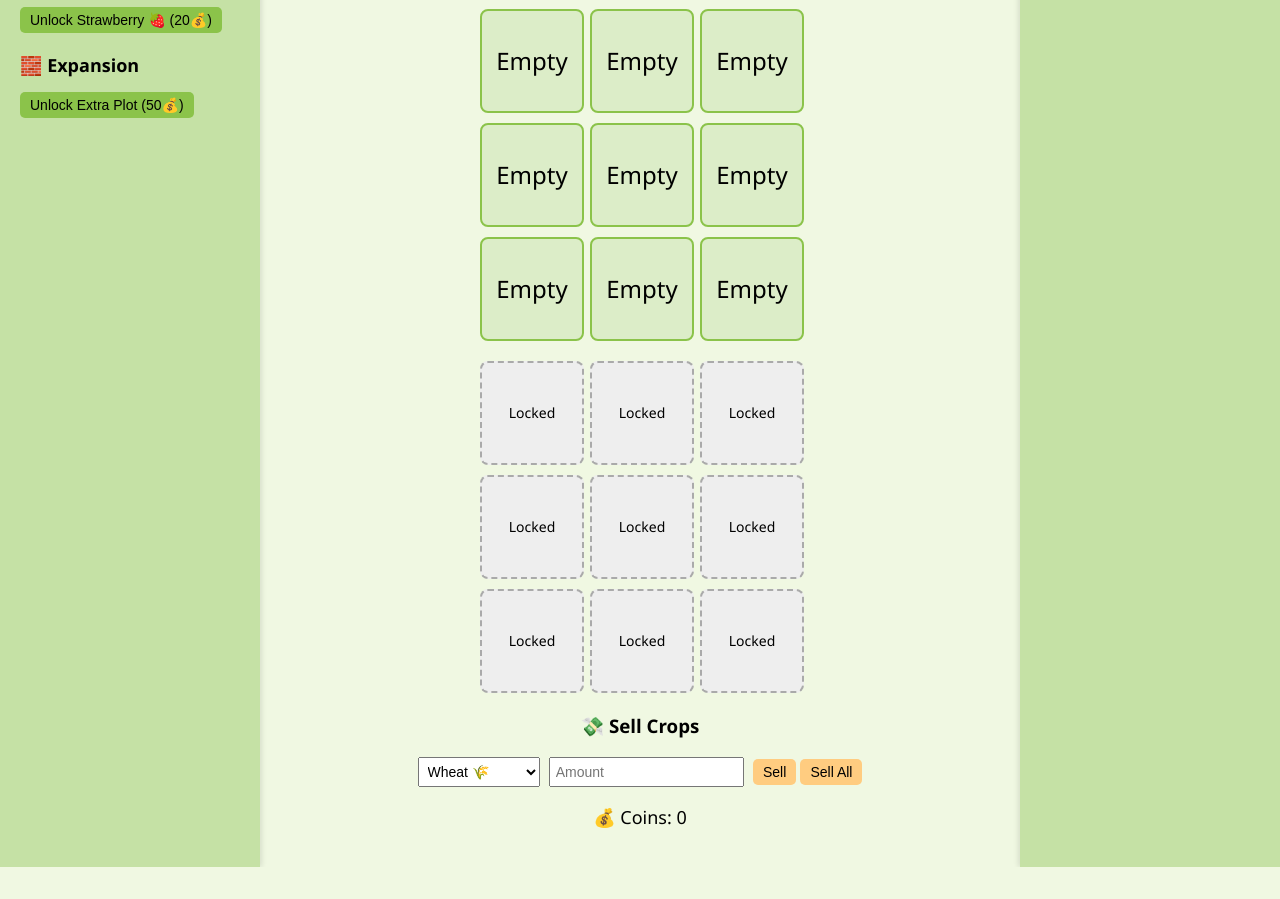
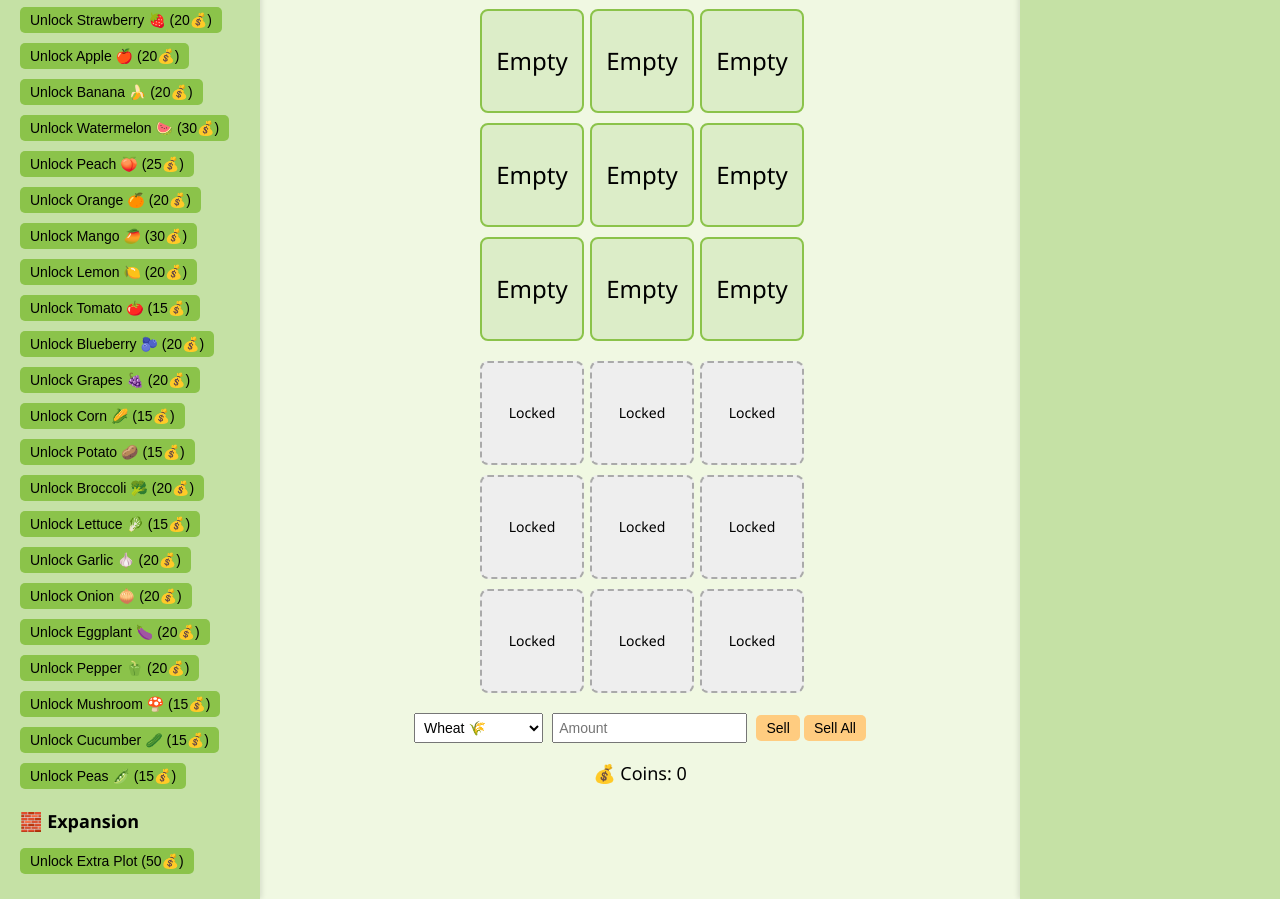
Before and after one commit to aloevvv/Farm, a plain HTML site: page index.html in a window 1280 px wide. Shown: the part 139-1038 px from the top of the page. Before the commit the page ends 1006 px from the top, so only its background shows below. Drawn offline with Linux system fonts and the light colour scheme.

Commit message:
Update index.html

```diff
--- a/index.html
+++ b/index.html
@@ -97,6 +97,27 @@
     <button onclick="selectCrop('wheat')">Wheat 🌾 (Free)</button>
 <button onclick="buyCrop('carrot', 10)">Unlock Carrot 🥕 (10💰)</button>
 <button onclick="buyCrop('strawberry', 20)">Unlock Strawberry 🍓 (20💰)</button>
+<button onclick="buyCrop('apple', 20)">Unlock Apple 🍎 (20💰)</button>
+<button onclick="buyCrop('banana', 20)">Unlock Banana 🍌 (20💰)</button>
+<button onclick="buyCrop('watermelon', 30)">Unlock Watermelon 🍉 (30💰)</button>
+<button onclick="buyCrop('peach', 25)">Unlock Peach 🍑 (25💰)</button>
+<button onclick="buyCrop('orange', 20)">Unlock Orange 🍊 (20💰)</button>
+<button onclick="buyCrop('mango', 30)">Unlock Mango 🥭 (30💰)</button>
+<button onclick="buyCrop('lemon', 20)">Unlock Lemon 🍋 (20💰)</button>
+<button onclick="buyCrop('tomato', 15)">Unlock Tomato 🍅 (15💰)</button>
+<button onclick="buyCrop('blueberry', 20)">Unlock Blueberry 🫐 (20💰)</button>
+<button onclick="buyCrop('grapes', 20)">Unlock Grapes 🍇 (20💰)</button>
+<button onclick="buyCrop('corn', 15)">Unlock Corn 🌽 (15💰)</button>
+<button onclick="buyCrop('potato', 15)">Unlock Potato 🥔 (15💰)</button>
+<button onclick="buyCrop('broccoli', 20)">Unlock Broccoli 🥦 (20💰)</button>
+<button onclick="buyCrop('lettuce', 15)">Unlock Lettuce 🥬 (15💰)</button>
+<button onclick="buyCrop('garlic', 20)">Unlock Garlic 🧄 (20💰)</button>
+<button onclick="buyCrop('onion', 20)">Unlock Onion 🧅 (20💰)</button>
+<button onclick="buyCrop('eggplant', 20)">Unlock Eggplant 🍆 (20💰)</button>
+<button onclick="buyCrop('pepper', 20)">Unlock Pepper 🫑 (20💰)</button>
+<button onclick="buyCrop('mushroom', 15)">Unlock Mushroom 🍄 (15💰)</button>
+<button onclick="buyCrop('cucumber', 15)">Unlock Cucumber 🥒 (15💰)</button>
+<button onclick="buyCrop('peas', 15)">Unlock Peas 🫛 (15💰)</button>
     <h2>🧱 Expansion</h2>
     <button onclick="unlockExpansion()" id="expansionBtn">Unlock Extra Plot (50💰)</button>
   </div>
@@ -108,11 +129,31 @@
     <div class="grid" id="extraGrid"></div>
 
     <div class="sellBox">
-      <h3>💸 Sell Crops</h3>
       <select id="sellSelect">
   <option value="wheat">Wheat 🌾</option>
   <option value="carrot">Carrot 🥕</option>
   <option value="strawberry">Strawberry 🍓</option>
+  <option value="apple">Apple 🍎</option>
+  <option value="banana">Banana 🍌</option>
+  <option value="watermelon">Watermelon 🍉</option>
+  <option value="peach">Peach 🍑</option>
+  <option value="orange">Orange 🍊</option>
+  <option value="mango">Mango 🥭</option>
+  <option value="lemon">Lemon 🍋</option>
+  <option value="tomato">Tomato 🍅</option>
+  <option value="blueberry">Blueberry 🫐</option>
+  <option value="grapes">Grapes 🍇</option>
+  <option value="corn">Corn 🌽</option>
+  <option value="potato">Potato 🥔</option>
+  <option value="broccoli">Broccoli 🥦</option>
+  <option value="lettuce">Lettuce 🥬</option>
+  <option value="garlic">Garlic 🧄</option>
+  <option value="onion">Onion 🧅</option>
+  <option value="eggplant">Eggplant 🍆</option>
+  <option value="pepper">Pepper 🫑</option>
+  <option value="mushroom">Mushroom 🍄</option>
+  <option value="cucumber">Cucumber 🥒</option>
+  <option value="peas">Peas 🫛</option>
 </select>
       <input type="number" id="sellAmount" min="1" placeholder="Amount" />
       <button onclick="sellCrop()">Sell</button>
```
Lines whose indentation alone changed are shown as unchanged.
